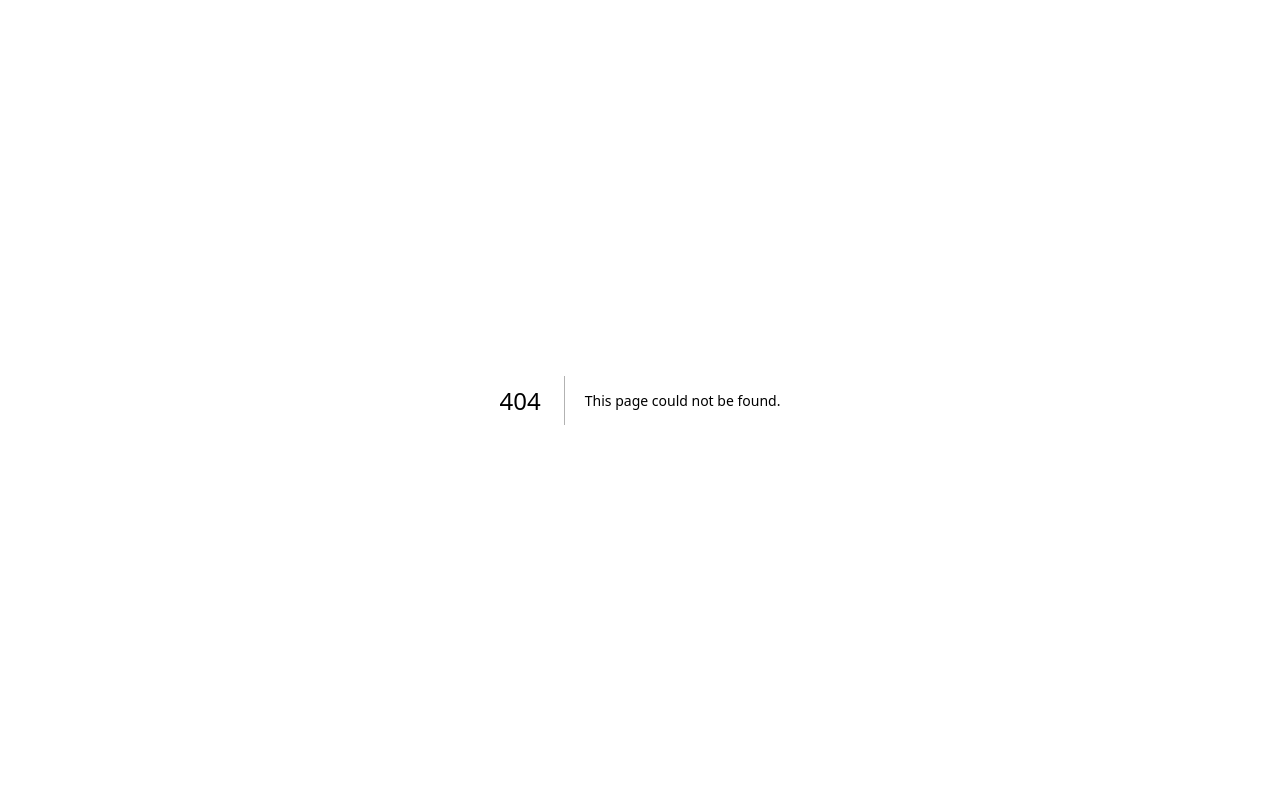
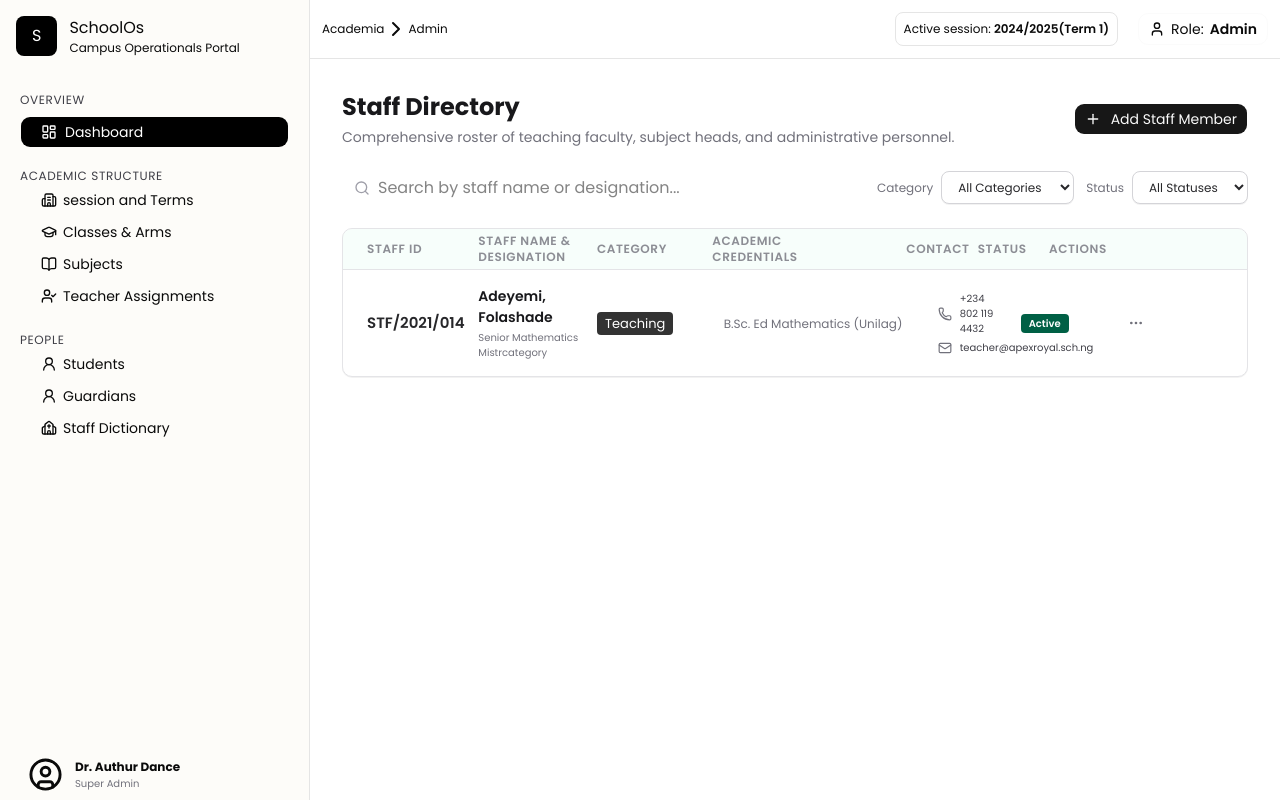
Before and after one commit to Maxwellsmall/schoolos, a Next.js app in the folder frontend/: page /liveportal/staff in a window 1280 px wide. Before the commit this address had no page. Built offline with nearby package versions, Linux system fonts and the light colour scheme.

Commit message:
feat: update Guardians page with improved contact information and layout; add Staff page with directory and search functionality

```diff
--- a/frontend/app/liveportal/guardians/page.tsx
+++ b/frontend/app/liveportal/guardians/page.tsx
@@ -2,7 +2,7 @@
 
 import React from "react"
 import { Button } from "@/components/ui/button"
-import { ChevronLeft, ChevronRight, Ellipsis, Mailbox, Phone, Plus, Search } from "lucide-react"
+import { ChevronLeft, ChevronRight, Ellipsis, Mail, Phone, Plus, Search } from "lucide-react"
 import { Input } from "@/components/ui/input"
 
 export default function Guardians() {
@@ -10,37 +10,49 @@ export default function Guardians() {
     {
       name: "Chukwu, Emeka",
       subName: "Consultant Radiologist",
-      contact: "Dr. Emeka Chukwu",
-      status: "Active",
+      contact: "+234 803 123 4567",
       relationship: "Father",
       email: "parent@apexroyal.sch.ng",
-      icon: <Phone className="w-4 h-4 text-gray-700"/>,
-      icon2: <Mailbox/>
+      wards: "Oluwaseun Chukwu (JSS 2)",
+      wards2: "Chioma (SSS 1 Science)",
+
     },
-     {
-      name: "Chukwu, Emeka",
-      subName: "Consultant Radiologist",
-      contact: "Dr. Emeka Chukwu",
-      status: "Active",
+    {
+      name: "Bello, Kabir",
+      subName: "Senior Civil Engineer",
+      contact: "+234 802 987 6543",
       relationship: "Father",
-      email: "parent@apexroyal.sch.ng",
-      icon: <Phone className="w-4 h-4 text-gray-700"/>,
-      icon2: <Mailbox/>
+      email: "kabir.bello@gmail.com",
+      wards: "Fatima Bello (JSS 1)",
     },
-
+    {
+      name: "Okafor, Nneka",
+      subName: "Chartered Accountant",
+      contact: "+234 809 456 7890",
+      relationship: "Mother",
+      email: "nneka.okafor@yahoo.com",
+      wards: "Chinedu Okafor (JSS 3)",
+    },
+      {
+      name: "Abubakar, Zainab",
+      subName: "Legal Practitioner",
+      contact: "+234 818 902 3311",
+      relationship: "Aunt",
+      email: "z.abubakar@hotmail.com",
+      wards: "Bilal (JSS 2 Gold)",
+    },
   ]
 
   return (
     <div className="p-8 w-full">
-
-
       <div className="flex flex-col md:flex-row md:items-center justify-between gap-4 mb-6">
         <div>
           <h1 className="text-zinc-900 text-2xl font-bold tracking-tight">
-           Parents & Guardians Directory
+            Parents &amp; Guardians Directory
           </h1>
           <p className="text-zinc-500 text-sm mt-1">
-            Maintain emergency contact numbers, email addresses, and ward associations          </p>
+            Maintain emergency contact numbers, email addresses, and ward associations.
+          </p>
         </div>
         <div className="flex items-center gap-2">
           <Button className="rounded-md bg-zinc-900 hover:bg-zinc-800 text-white cursor-pointer">
@@ -54,19 +66,18 @@ export default function Guardians() {
           <Search className="absolute left-3 top-2.5 h-4 w-4 text-zinc-400" />
           <Input
             type="search"
-            placeholder="Search guardinan by name or phine..."
+            placeholder="Search guardian by name or phone..."
             className="pl-9 bg-white border-zinc-300 focus-visible:ring-zinc-400"
           />
         </div>
-
       </div>
 
       <div className="w-full bg-white rounded-lg border border-zinc-200 shadow-2xs overflow-hidden">
         <div className="grid grid-cols-12 bg-emerald-50/40 px-6 py-3 border-b border-zinc-200 text-xs font-semibold text-emerald-800/80 tracking-wider">
-          <div className="col-span-2">GUARDIAN NAME</div>
-          <div className="col-span-3">RELATIONSHIP</div>
-          <div className="col-span-2">CONTACT</div>
-          <div className="col-span-2">LINKED WARDS</div>
+          <div className="col-span-3">GUARDIAN NAME</div>
+          <div className="col-span-2">RELATIONSHIP</div>
+          <div className="col-span-3">CONTACT INFO</div>
+          <div className="col-span-3">LINKED WARDS</div>
           <div className="col-span-1 text-right">ACTIONS</div>
         </div>
 
@@ -82,44 +93,27 @@ export default function Guardians() {
               </div>
 
               <div className="col-span-2">
-                <span className="inline-block px-2 py-1 bg-zinc-100 border border-zinc-200 text-zinc-800 rounded text-xs font-mono font-bold">
+                <span className="inline-block px-2.5 py-1 bg-zinc-100 border border-zinc-200 text-black-800 rounded-md text-xs font-semibold">
                   {item.relationship}
                 </span>
               </div>
 
-
-              <div className="col-span-2 pr-2">
-                <span className=" text-zinc-700 text-[11px] flex gap-2">
-                  {item.icon}
+              <div className="col-span-3 flex flex-col gap-1 pr-2">
+                <span className="text-zinc-700 text-xs flex items-center gap-2">
+                  <Phone className="w-3.5 h-3.5 text-zinc-500 shrink-0" />
                   {item.contact}
                 </span>
-                 <span className=" text-zinc-700 text-[11px] flex gap-2">
-                  {item.icon2}
+                <span className="text-zinc-700 text-xs flex items-center gap-2">
+                  <Mail className="w-3.5 h-3.5 text-zinc-500 shrink-0" />
                   {item.email}
                 </span>
               </div>
 
-              <div className="col-span-2 flex flex-col pr-2">
-                <span className="font-medium text-xs text-zinc-800 truncate">{item.loginEmail}</span>
-                <span className="font-normal text-[11px] text-zinc-400 mt-0.5">{item.passwordHint}</span>
-              </div>
+              <div className="col-span-3 pr-2">
+                <span className="inline-block px-2 py-0.5 text-zinc-700 border border-zinc-200 rounded text-[11px] font-medium">
+                  {item.wards}
+                </span>
 
-              <div className="col-span-1 flex flex-col pr-1">
-                <span className="font-medium text-xs text-zinc-800 truncate">{item.guardian}</span>
-              </div>
-
-              <div className="col-span-1 flex justify-center">
-                <span
-                  className={`inline-block px-2 py-0.5 rounded text-[10px] font-semibold ${
-                    item.status === "Active"
-                      ? "bg-emerald-800 text-white"
-                      : item.status === "Suspended"
-                      ? "bg-amber-100 text-amber-800 border border-amber-200"
-                      : "bg-zinc-100 text-zinc-600 border border-zinc-200"
-                  }`}
-                >
-                  {item.status}
-                </span>
               </div>
 
               <div className="col-span-1 flex justify-end">
--- a/frontend/app/liveportal/people/page.tsx
+++ b/frontend/app/liveportal/people/page.tsx
@@ -94,7 +94,7 @@ export default function People() {
 
       <div className="flex flex-col sm:flex-row sm:items-center justify-between gap-4 mb-6">
         <div className="relative w-full sm:w-[380px]">
-          <Search className="absolute left-3 top-2.5 h-4 w-4 text-zinc-400" />
+          <Search className="absolute left-3 top-1 h-4 w-4 text-zinc-400" />
           <Input
             type="search"
             placeholder="Search students by name or admission no..."
@@ -154,7 +154,7 @@ export default function People() {
               </div>
 
               <div className="col-span-2 pr-2">
-                <span className="inline-block px-2 py-0.5 bg-zinc-100 text-zinc-700 border border-zinc-200 rounded text-[11px] font-medium whitespace-nowrap">
+                <span className="inline-block px-2 py-0.5 bg-zinc-100 text-zinc-700 border border-zinc-200 rounded text-[13px] font-medium">
                   {item.classroom}
                 </span>
               </div>
--- /dev/null
+++ b/frontend/app/liveportal/staff/page.tsx
@@ -0,0 +1,149 @@
+"use client"
+
+import React from "react"
+import { Button } from "@/components/ui/button"
+import { ChevronLeft, ChevronRight, Contact, Ellipsis, Mail, Phone, Plus, Search } from "lucide-react"
+import { Input } from "@/components/ui/input"
+
+export default function Staff() {
+  const data = [
+    {
+      code: "STF/2021/014",
+      name: "Adeyemi, Folashade",
+      genderDob: "Senior Mathematics Mistrcategory",
+      category: "Teaching",
+      academic: "B.Sc. Ed Mathematics (Unilag)",
+      status: "Active",
+      contact: "+234 802 119 4432",
+      email: "teacher@apexroyal.sch.ng"
+    },
+
+
+
+  ]
+
+  return (
+    <div className="p-8 w-full">
+    <div className="flex flex-col md:flex-row md:items-center justify-between gap-4 mb-6">
+        <div>
+            <h1 className="text-zinc-900 text-2xl font-bold">Staff Directory</h1>
+            <p className="text-zinc-500 text-sm mt-1">Comprehensive roster of teaching faculty, subject heads, and administrative personnel.</p>
+        </div>
+        <div className="flex items-center gap-2">
+            <Button>
+                <Plus className="w-4 h-4 mr-1"/> Add Staff Member
+            </Button>
+        </div>
+    </div>
+
+    <div className="flex flex-col sm:flex-row sm:items-center justify-between gap-4 mb-6">
+        <div className="relative w-full sm:w-[380px]">
+            <Search className="absolute left-3 top-1 h-4 w-4 text-zinc-400"/>
+            <input
+            type="search"
+            placeholder="Search by staff name or designation..."
+            className="pl-9 bg-white border-black focus-visible:ring-black"
+            />
+        </div>
+
+        <div className="flex flex-wrap items-center gap-3">
+            <div className="flex items-center gap-2 text-sm text-zinc-600">
+                <span className="text-zinc-500 text-xs font-medium">Category</span>
+                <select name="" id=""  className="px-3 py-1.5 bg-white border border-zinc-300 rounded-md text-xs font-medium text-zinc-800 shadow-2xs focus:outline-hidden cursor-pointer">
+                    <option value="">All Categories</option>
+                    <option value="">Teaching</option>
+                    <option value="">Non-Teaching</option>
+                </select>
+
+            </div>
+
+        <div className="flex items-center gap-2 text-zinc-600">
+            <span className="text-zinc-500 text-xs font-medium ">Status</span>
+            <select name="" id=""  className="px-3 py-1.5 bg-white border border-zinc-300 rounded-md text-xs font-medium text-zinc-800 shadow-2xs focus:outline-hidden cursor-pointer">
+                <option value="">All Statuses</option>
+                <option value="">Active</option>
+                <option value="">On Leave</option>
+                <option value="">Terminated</option>
+            </select>
+        </div>
+        </div>
+
+    </div>
+
+        <div className="w-full bg-white rounded-lg border border-zinc-200 shadow-2xs overflow-hidden">
+            <div className="grid grid-cols-12 items-center bg-emerald-50/40 px-6 py-1 border-b border-zinc-200 text-xs font-semibold text-zinc-500/80 tracking-wider">
+                <div className="col-span-1">STAFF ID </div>
+                <div className="col-span-2 pl-10">STAFF NAME &amp; DESIGNATION</div>
+                <div className="col-span-1 pl-4">CATEGORY</div>
+                <div className="col-span-3 pl-15">ACADEMIC CREDENTIALS</div>
+                <div className="col-span-1 pl-10">CONTACT</div>
+                <div className="col-span-1 pl-10 ">STATUS</div>
+                <div className="col-span-1 pl-10 ">ACTIONS</div>
+            </div>
+
+            <div className="divide-y divide-zinc-200">
+                {data.map((item, index) => (
+                    <div
+                      key={index}
+                      className="grid grid-cols-12 items-center px-6 py-4 hover:bg-zinc-50/80 transition-colors"
+                    >
+                        <div className="col-span-1">
+                          <span className="inline-block text-zinc-800 rounded text-[15px] font-semibold whitespace-nowrap">
+                            {item.code}
+                          </span>
+                        </div>
+
+                            <div className="col-span-2 pl-10 flex flex-col">
+                               <span className="font-semibold text-[14px] text-zinc-900">{item.name}</span>
+                               <span className="font-normal text-[10px] text-zinc-500 mt-0.5">{item.genderDob}</span>
+                            </div>
+
+                            <div className="col-span-2 pl-4">
+                                <span className="inline-block px-2 py-0.5 text-white bg-black/80 rounded text-[13px] font-medium">
+                                {item.category}
+                                </span>
+                            </div>
+
+                            <div className="col-span-3">
+                                <span className="text-zinc-500 text-xs">{item.academic}</span>
+                            </div>
+
+                                <div className="col-span-1 flex flex-col gap-1 pr-2">
+                                <span className="text-zinc-700 text-[10px] flex items-center gap-2">
+                                <Phone className="w-3.5 h-3.5 text-zinc-500 shrink-0" />
+                                {item.contact}
+                                </span>
+                                <span className="text-zinc-700 text-[10px] flex items-center gap-2">
+                                <Mail className="w-3.5 h-3.5 text-zinc-500 shrink-0" />
+                                {item.email}
+                                </span>
+                            </div>
+
+                           <div className="col-span-1 flex justify-center">
+                                <span
+                                className={`inline-block px-2 py-0.5 rounded text-[10px] font-semibold ${
+                                    item.status === "Active"
+                                    ? "bg-emerald-800 text-white"
+                                    : item.status === "Non-Teaching"
+                                    ? "bg-amber-100 text-amber-800 border border-amber-200"
+                                    : "bg-zinc-100 text-zinc-600 border border-zinc-200"
+                                }`}
+                                >
+                                {item.status}
+                                </span>
+                            </div>
+
+                             <div className="col-span-1 flex justify-end">
+                                <button className="w-8 h-8 rounded-md hover:bg-zinc-100 flex items-center justify-center text-zinc-500 hover:text-zinc-900 transition-colors cursor-pointer">
+                                    <Ellipsis className="w-4 h-4" />
+                                 </button>
+                             </div>
+
+                    </div>
+                ))}
+            </div>
+
+        </div>
+    </div>
+  )
+}
--- a/frontend/components/portal/Sidebar.tsx
+++ b/frontend/components/portal/Sidebar.tsx
@@ -1,6 +1,6 @@
 "use ckient"
 import { Button } from "../ui/button"
-import { BookOpen, Building2, GraduationCap, LayoutDashboard, User2, UserCheck, UserCircle } from "lucide-react"
+import { BookOpen, Building2, Church, GraduationCap, LayoutDashboard, User2, UserCheck, UserCircle } from "lucide-react"
 import Link from "next/link"
 
 export default function Sidebar(){
@@ -67,6 +67,13 @@ export default function Sidebar(){
                     </Button>
                     </Link>
 
+                        <Link href="/liveportal/staff">
+                    <Button variant={"ghost"} className="flex justify-around items-center px-5 cursor-pointer">
+                        <Church />
+                        Staff Dictionary
+                    </Button>
+                    </Link>
+
                     </div>
                 </div>
                 <div className="flex absolute bottom-0 p-2 gap-3 items-center jusrify-start self-start">
```
